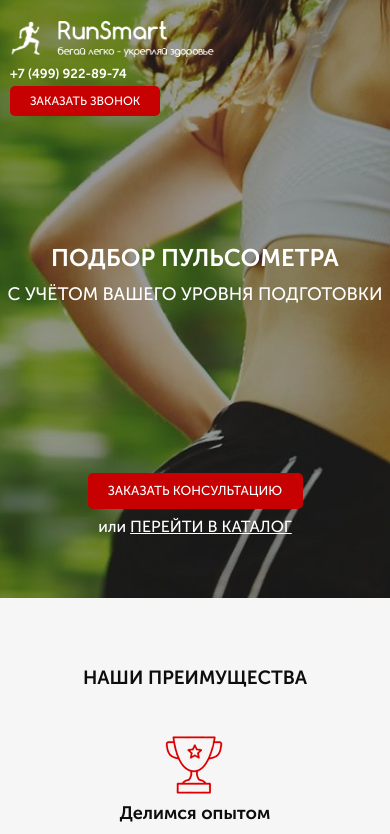
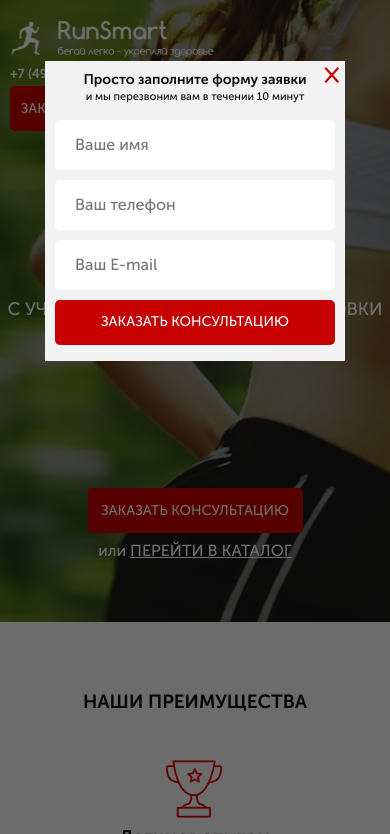
Before and after one commit to Dennis-1978/Pulse, a website: page src/index.html in a window 390 px wide. Both pictures are taken after a click on the button "ЗАКАЗАТЬ ЗВОНОК". Shown: the top 834 px of the page. Drawn offline with nearby package versions, Linux system fonts and the light colour scheme.

Commit message:
added modal windows

```diff
--- a/src/index.html
+++ b/src/index.html
@@ -23,7 +23,7 @@
 				</div>
 				<div class="header__contacts">
 					<a href="tel:+74999228974" class="header__phone">+7 (499) 922-89-74</a>
-					<button class="button">заказать звонок</button>
+					<button data-modal="consultation" class="button">заказать звонок</button>
 				</div>
 			</div>
 
@@ -47,7 +47,7 @@
 						на все вопросы
 					</div>
 				</div>
-				<button class="button button_main">Заказать консультацию</button>
+				<button data-modal="consultation" class="button button_main">Заказать консультацию</button>
 				<div class="promo__link">
 					или
 					<a href="#">ПЕРЕЙТИ В КАТАЛОГ</a>
@@ -230,7 +230,47 @@
 						<div class="catalog-item__content catalog-item__content_active">
 							<img src="img/catalog/polar_timer.jpg" class="catalog-item__img" alt="">
 							<div class="catalog-item__subtitle">
-								Пульсометр Polar FT1
+								Пульсометр Polar FT4
+							</div>
+							<div class="catalog-item__descr">
+								Для первых шагов в тренировках, основанных на сердечном ритме
+							</div>
+							<a href="#" class="catalog-item__link">
+								ПОДРОБНЕЕ
+							</a>
+						</div>
+						<ul class="catalog-item__list">
+							<li>
+								Вы услышите звуковое оповещение о нужном пульсе во время тренировки;
+							</li>
+							<li>
+								Вы увидите информативный графический индикатор целевых тренировочных зон пульса;
+							</li>
+							<li>
+								Также Вы увидите информацию о расходе калорий за тренировку;
+							</li>
+							<li>
+								Вы сможете посмотреть данные по 10 тренировкам.
+							</li>
+							<a href="#" class="catalog-item__back">Назад</a>
+						</ul>
+					</div>
+					<hr>
+
+					<div class="catalog-item__footer">
+						<div class="catalog-item__prices">
+							<div class="catalog-item__old-price">4 750 руб.</div>
+							<div class="catalog-item__price">4 500 руб.</div>
+						</div>
+						<button class="button button_mini">КУПИТЬ</button>
+					</div>
+				</div>
+				<div class="catalog-item">
+					<div class="catalog-item__wrapper">
+						<div class="catalog-item__content catalog-item__content_active">
+							<img src="img/catalog/polar_timer.jpg" class="catalog-item__img" alt="">
+							<div class="catalog-item__subtitle">
+								Пульсометр Polar FT0
 							</div>
 							<div class="catalog-item__descr">
 								Для первых шагов в тренировках, основанных на сердечном ритме
@@ -310,47 +350,7 @@
 						<div class="catalog-item__content catalog-item__content_active">
 							<img src="img/catalog/polar_timer.jpg" class="catalog-item__img" alt="">
 							<div class="catalog-item__subtitle">
-								Пульсометр Polar FT1
-							</div>
-							<div class="catalog-item__descr">
-								Для первых шагов в тренировках, основанных на сердечном ритме
-							</div>
-							<a href="#" class="catalog-item__link">
-								ПОДРОБНЕЕ
-							</a>
-						</div>
-						<ul class="catalog-item__list">
-							<li>
-								Вы услышите звуковое оповещение о нужном пульсе во время тренировки;
-							</li>
-							<li>
-								Вы увидите информативный графический индикатор целевых тренировочных зон пульса;
-							</li>
-							<li>
-								Также Вы увидите информацию о расходе калорий за тренировку;
-							</li>
-							<li>
-								Вы сможете посмотреть данные по 10 тренировкам.
-							</li>
-							<a href="#" class="catalog-item__back">Назад</a>
-						</ul>
-					</div>
-					<hr>
-
-					<div class="catalog-item__footer">
-						<div class="catalog-item__prices">
-							<div class="catalog-item__old-price">4 750 руб.</div>
-							<div class="catalog-item__price">4 500 руб.</div>
-						</div>
-						<button class="button button_mini">КУПИТЬ</button>
-					</div>
-				</div>
-				<div class="catalog-item">
-					<div class="catalog-item__wrapper">
-						<div class="catalog-item__content catalog-item__content_active">
-							<img src="img/catalog/polar_timer.jpg" class="catalog-item__img" alt="">
-							<div class="catalog-item__subtitle">
-								Пульсометр Polar FT1
+								Пульсометр Polar FT2
 							</div>
 							<div class="catalog-item__descr">
 								Для первых шагов в тренировках, основанных на сердечном ритме
@@ -392,7 +392,7 @@
 						<div class="catalog-item__content catalog-item__content_active">
 							<img src="img/catalog/polar_timer.jpg" class="catalog-item__img" alt="">
 							<div class="catalog-item__subtitle">
-								Пульсометр Polar FT1
+								Пульсометр Polar FT3
 							</div>
 							<div class="catalog-item__descr">
 								Для первых шагов в тренировках, основанных на сердечном ритме
@@ -434,7 +434,7 @@
 						<div class="catalog-item__content catalog-item__content_active">
 							<img src="img/catalog/polar_timer.jpg" class="catalog-item__img" alt="">
 							<div class="catalog-item__subtitle">
-								Пульсометр Polar FT1
+								Пульсометр Polar FT4
 							</div>
 							<div class="catalog-item__descr">
 								Для первых шагов в тренировках, основанных на сердечном ритме
@@ -474,7 +474,7 @@
 						<div class="catalog-item__content catalog-item__content_active">
 							<img src="img/catalog/polar_timer.jpg" class="catalog-item__img" alt="">
 							<div class="catalog-item__subtitle">
-								Пульсометр Polar FT1
+								Пульсометр Polar FT5
 							</div>
 							<div class="catalog-item__descr">
 								Для первых шагов в тренировках, основанных на сердечном ритме
@@ -581,6 +581,43 @@
 		</div>
 	</footer>
 
+	<div class="overlay">
+		<div class="modal" id="consultation">
+			<div class="modal__close">&times;</div>
+			<div class="modal__subtitle">Просто заполните форму заявки</div>
+			<div class="modal__descr">и мы перезвоним вам в течении 10 минут</div>
+			<form class="feed-form feed-form_mt25" action="#">
+				<input required name="name" placeholder="Ваше имя" type="text">
+				<input required name="phone" placeholder="Ваш телефон" type="number">
+				<input required name="email" placeholder="Ваш E-mail" type="email">
+
+				<button class="button button_submit">Заказать консультацию</button>
+			</form>
+		</div>
+
+		<div class="modal" id="order">
+			<div class="modal__close">&times;</div>
+			<div class="modal__subtitle">Ваш заказ:</div>
+			<div class="modal__descr">Пульсометр Polar FT1</div>
+			<form class="feed-form feed-form_mt25" action="#">
+				<input required name="name" placeholder="Ваше имя" type="text">
+				<input required name="phone" placeholder="Ваш телефон" type="number">
+				<input required name="email" placeholder="Ваш E-mail" type="email">
+
+				<button class="button button_submit">Купить</button>
+			</form>
+		</div>
+
+		<div class="modal modal_mini" id="thanks">
+			<div class="modal__close">&times;</div>
+			<div class="modal__subtitle">Спасибо за вашу заявку!</div>
+			<div class="modal__descr">
+				Наш менеджер свяжется с вами
+				в ближайшее время!
+			</div>
+		</div>
+	</div>
+
 	<script src="https://cdnjs.cloudflare.com/ajax/libs/tiny-slider/2.9.2/min/tiny-slider.js"></script>
 	<script src="https://ajax.googleapis.com/ajax/libs/jquery/1.12.4/jquery.min.js"></script>
 	<script src="js/script.js"></script>
--- a/src/js/script.js
+++ b/src/js/script.js
@@ -43,4 +43,21 @@ $(document).ready(function() {
 
 	toggleSlide('.catalog-item__link');
 	toggleSlide('.catalog-item__back');
+
+	// Modal
+
+	$('[data-modal=consultation]').on('click', function() {
+		$('.overlay, #consultation').fadeIn('slow');
+	});
+
+	$('.modal__close').on('click', function() {
+		$('.overlay, #consultation, #order').fadeOut('slow');
+	});
+
+	$('.button_mini').each(function(i) {
+		$(this).on('click', function() {
+			$('#order .modal__descr').text($('.catalog-item__subtitle').eq(i).text());
+			$('.overlay, #order').fadeIn('slow');
+		});
+	});
 });
--- a/src/sass/blocks/_forms.scss
+++ b/src/sass/blocks/_forms.scss
@@ -14,4 +14,7 @@
             margin-bottom: 20px;
         }
     }
+    &_mt25 {
+        margin-top: 25px;
+    }
 }
--- /dev/null
+++ b/src/sass/blocks/_modal.scss
@@ -0,0 +1,47 @@
+.overlay {
+    display: none;
+    position: fixed;
+    width: 100%;
+    height: 100%;
+    top: 0;
+    background-color: rgba(0,0,0, .56);
+}
+.modal {
+    position: absolute;
+    top: 50%;
+    left: 50%;
+    transform: translate(-50%, -50%);
+    width: 380px;
+    min-height: 400px;
+    background-color: #f2f2f2;
+    padding: 40px 38px;
+    &__close {
+        position: absolute;
+        top: -1px;
+        right: -40px;
+        font-size: 41px;
+        color: $main-color;
+        line-height: 21px;
+        cursor: pointer;
+    }
+    &__subtitle {
+        text-align: center;
+        font-size: 19px;
+        font-weight: 700;
+        line-height: 18px;
+        color: #0d0d0d;
+        margin-bottom: 11px;
+    }
+    &__descr {
+        font-size: 14px;
+        font-weight: 500;
+        color: #0d0d0d;
+        text-align: center;
+    }
+    &_mini {
+        min-height: 140px;
+    }
+}
+#consultation, #order, #thanks {
+    display: none;
+}
--- a/src/sass/media/_carousel_media.scss
+++ b/src/sass/media/_carousel_media.scss
@@ -25,7 +25,6 @@
 			width: 100%;
 			text-align: center;
 			bottom: -20%;
-			z-index: 1;
 		}
 		.tns-nav > [aria-controls] {
 			margin: 0 4px;
--- /dev/null
+++ b/src/sass/media/_modal_media.scss
@@ -0,0 +1,52 @@
+@media (max-width: 1200px) {
+    .modal {
+        width: 360px;
+        &__subtitle {
+            font-size: 17px;
+            margin-bottom: 5px;
+        }
+        &__close {
+            font-size: 38px;
+        }
+        &__descr {
+            font-size: 13px;
+        }
+    }
+}
+@media (max-width: 575px) {
+    .modal {
+        min-height: 300px;
+        padding: 10px 10px;
+        width: 300px;
+        top: 25%;
+        &__subtitle {
+            font-size: 14px;
+            margin-bottom: 0;
+        }
+        &__close {
+            font-size: 28px;
+            right: 5px;
+            top: 2px;
+        }
+        &__descr {
+            font-size: 11px;
+        }
+        &_mini {
+            min-height: 65px;
+            top: 10%;
+        }
+    }
+    .button {
+        font-size: 14px;
+        height: 45px;
+    }
+    .feed-form {
+        width: 280px;
+        input {
+            margin-bottom: 10px;
+            &:nth-child(3) {
+                margin-bottom: 10px;
+            }
+        }
+    }
+}
--- a/src/sass/style.scss
+++ b/src/sass/style.scss
@@ -19,6 +19,7 @@
 @import 'blocks/catalog';
 @import 'blocks/feed';
 @import 'blocks/footer';
+@import 'blocks/modal';
 
 @import 'media/header_media';
 @import 'media/promo_media';
@@ -30,3 +31,4 @@
 @import 'media/catalog_media';
 @import 'media/feed_media';
 @import 'media/footer_media';
+@import 'media/modal_media';
```
Also changed, not shown: src/css/style.min.css.
